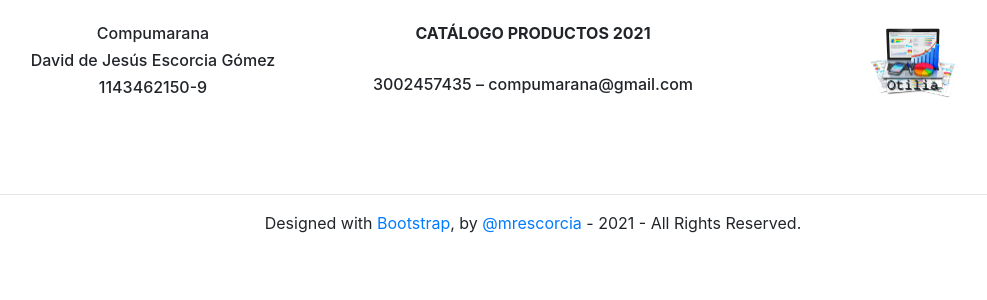
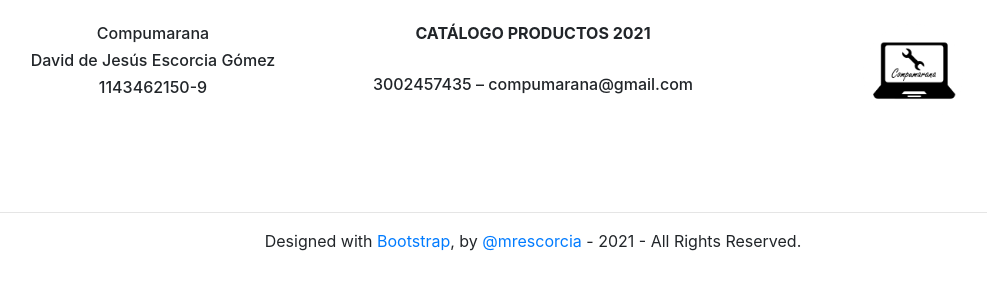
Before and after one commit to mrescorcia/otilia, a Django app: page /productos/ in a window 1280 px wide. Shown: the part 56-356 px from the top of the page, without its empty margins (107-1094 px from the left). Run offline with Django 3.2, Linux system fonts and the light colour scheme; the visitor is signed in with stand-in values (Sample User, id 1); data that the repository does not hold is empty.

Commit message:
04-07-2021

```diff
--- a/templates/base.html
+++ b/templates/base.html
@@ -46,7 +46,7 @@
                                 <a class="dropdown-item" href="#">Reportes</a>
                                 <a class="dropdown-item" href="#">Info Trabajadores PDF</a-->
                             <a class="dropdown-item" href="/productos/">Productos</a>
-                            <a class="dropdown-item" href="/buscadorproductos/">Productos (Beta)</a>
+                            <a class="dropdown-item" href="/buscadorproductos/">Buscar Productos (Beta)</a>
                             <div class="dropdown-divider"></div>
                             <a class="dropdown-item" href="/admin/">Admin</a>
                             <a class="dropdown-item" href="#">Cambio de clave</a>
--- a/templates/productos/listadoProductos.html
+++ b/templates/productos/listadoProductos.html
@@ -14,7 +14,7 @@
         <h6>3002457435 – compumarana@gmail.com</h6>
     </div>
     <div class="col">
-        <img class="rounded mx-auto d-block" width="100" src="{% static 'img/OtiliaTransparente.png' %}"
+        <img class="rounded mx-auto d-block" width="100" src="{% static 'img/compumarana.png' %}"
             alt="Los Tejos" />
     </div>
 </div>
```
Also changed, not shown: static/img/compumarana.png (added).
